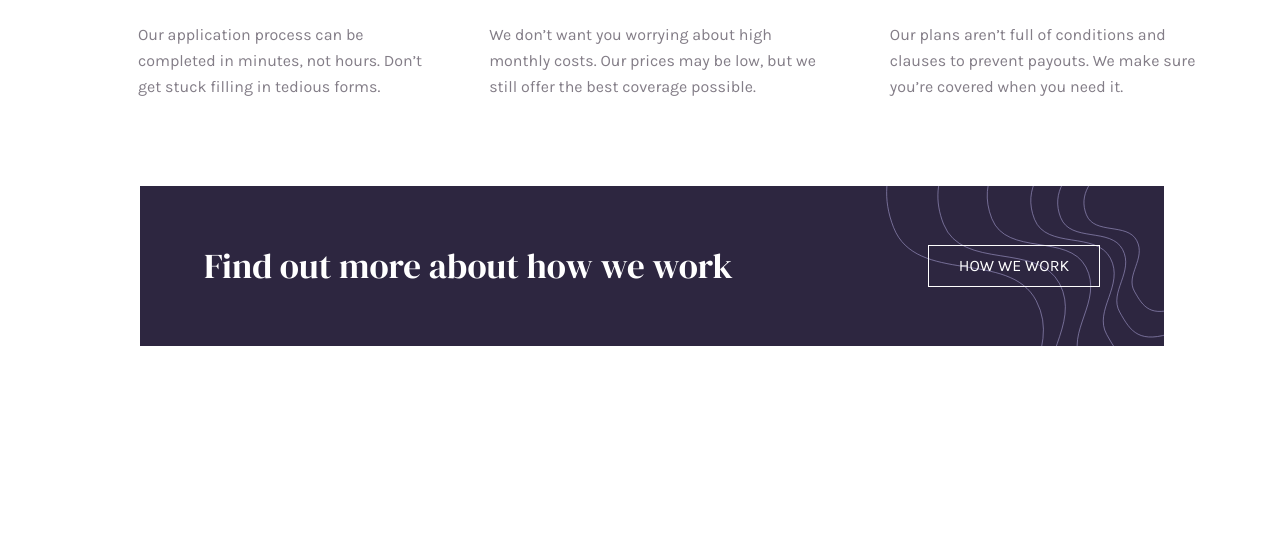
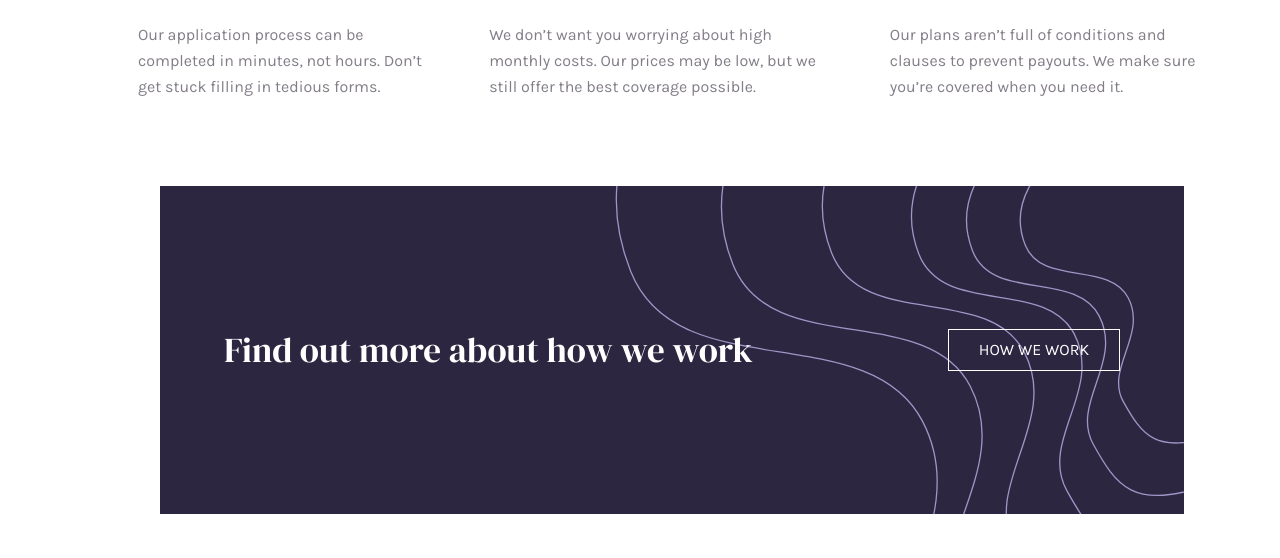
Before and after one commit to Hackier3/FrontEndMentor1, a plain HTML site: page index.html in a window 1280 px wide. Shown: the part 1450-2008 px from the top of the page. Drawn offline with Linux system fonts and the light colour scheme.

Commit message:
Add files via upload

```diff
--- a/style.css
+++ b/style.css
@@ -161,12 +161,11 @@
         display: flex;
         align-items: center;
         justify-content: center;
-        margin-left: -40px;
     }
 
     .main-foot {
         width: 80vw;
-        height: 41vh;
+        min-height: 41vh;
         background: hsl(256, 26%, 20%);
         margin: 150px auto;
         display: flex;
@@ -406,6 +405,9 @@
         .desktop {
             display: none;
         }
+        .center-border {
+            margin-bottom: 40px;
+        }
         .nav-list {
             padding: 0;
         }
```
